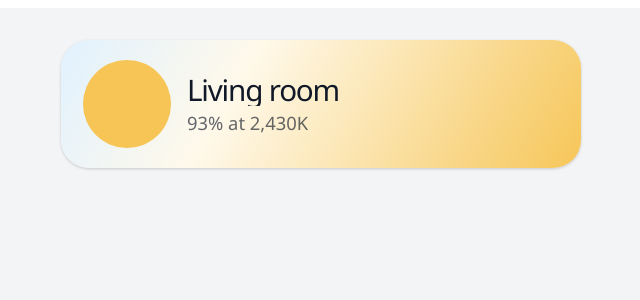
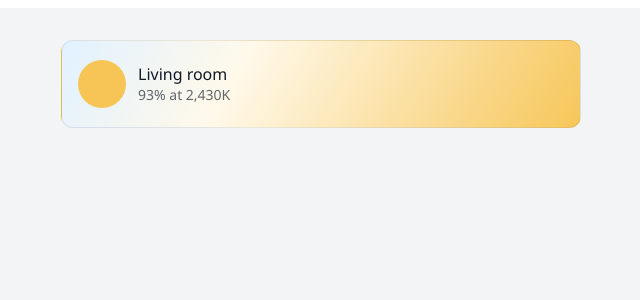
Before and after one commit to mbb365/Dual-Axis-Controller-v4, a React (Vite) app: page / in a window 1280 px wide. Shown: the top 300 px of the page, without its empty margins (319-959 px from the left). Built offline with nearby package versions, Linux system fonts and the light colour scheme.

Commit message:
Refine compact card popup behavior

```diff
--- a/src/App.tsx
+++ b/src/App.tsx
@@ -1,8 +1,6 @@
 import { useCallback, useEffect, useRef, useState } from 'react';
 import { CompactCard, type CardLayout } from './components/CompactCard';
 import { callLightService, getLightState } from './services/ha-connection';
-
-type HassAction = 'tap' | 'hold' | 'double_tap';
 
 export interface CardAppProps {
     hass: any;
@@ -10,9 +8,9 @@ export interface CardAppProps {
     icon?: string;
     name?: string;
     layout?: CardLayout | 'auto';
-    onCardAction?: (action: HassAction) => void;
-    canHoldAction?: boolean;
-    canDoubleTapAction?: boolean;
+    onTapAction?: () => void;
+    onHoldAction?: () => void;
+    onDoubleTapAction?: () => void;
 }
 
 export function CardApp({
@@ -21,9 +19,9 @@ export function CardApp({
     icon = 'mdi:lightbulb',
     name,
     layout = 'compact',
-    onCardAction,
-    canHoldAction = false,
-    canDoubleTapAction = false,
+    onTapAction,
+    onHoldAction,
+    onDoubleTapAction,
 }: CardAppProps) {
     const light = getLightState(hass, entityId);
     const lightName = name || light?.attributes.friendly_name || entityId;
@@ -49,6 +47,7 @@ export function CardApp({
     const [kelvin, setKelvin] = useState<number | null>(null);
     const [isOn, setIsOn] = useState(false);
     const [uiMode, setUiMode] = useState<'temperature' | 'spectrum'>('temperature');
+    const [showPopup, setShowPopup] = useState(false);
 
     useEffect(() => {
         if (!rootRef.current) return;
@@ -223,6 +222,17 @@ export function CardApp({
         [markInteraction, supportsSpectrum, supportsTemperature]
     );
 
+    const handleTap = useCallback(() => {
+        if (onTapAction) {
+            onTapAction();
+            return;
+        }
+
+        if (resolvedLayout === 'compact') {
+            setShowPopup(true);
+        }
+    }, [onTapAction, resolvedLayout]);
+
     if (!light) {
         return (
             <div ref={rootRef}>
@@ -262,10 +272,56 @@ export function CardApp({
                 onModeChange={handleModeChange}
                 onControlsChange={handleControlsChange}
                 onToggle={handleToggle}
-                onCardAction={onCardAction}
-                canHoldAction={canHoldAction}
-                canDoubleTapAction={canDoubleTapAction}
+                onTapAction={handleTap}
+                onHoldAction={onHoldAction}
+                onDoubleTapAction={onDoubleTapAction}
             />
+
+            {resolvedLayout === 'compact' && showPopup ? (
+                <div
+                    onClick={() => setShowPopup(false)}
+                    style={{
+                        position: 'fixed',
+                        inset: 0,
+                        background: 'rgba(15, 23, 42, 0.18)',
+                        display: 'grid',
+                        placeItems: 'center',
+                        padding: '24px',
+                        boxSizing: 'border-box',
+                        zIndex: 1000,
+                    }}
+                >
+                    <div
+                        onClick={(event) => event.stopPropagation()}
+                        style={{
+                            width: 'min(100%, 460px)',
+                            background: 'var(--ha-card-background, var(--card-background-color, #ffffff))',
+                            borderRadius: 'var(--ha-card-border-radius, 12px)',
+                            boxShadow: 'var(--ha-card-box-shadow, 0 8px 24px rgba(15, 23, 42, 0.16))',
+                            border: '1px solid var(--divider-color, rgba(0, 0, 0, 0.08))',
+                            padding: '16px',
+                            boxSizing: 'border-box',
+                        }}
+                    >
+                        <CompactCard
+                            layout="expanded"
+                            lightName={lightName}
+                            icon={icon}
+                            isOn={isOn}
+                            hue={hue}
+                            saturation={saturation}
+                            brightness={brightness}
+                            kelvin={kelvin}
+                            uiMode={uiMode}
+                            canUseTemperature={supportsTemperature}
+                            canUseSpectrum={supportsSpectrum}
+                            onModeChange={handleModeChange}
+                            onControlsChange={handleControlsChange}
+                            onToggle={handleToggle}
+                        />
+                    </div>
+                </div>
+            ) : null}
         </div>
     );
 }
--- a/src/components/CompactCard.css
+++ b/src/components/CompactCard.css
@@ -1,7 +1,7 @@
 .dual-card {
     box-sizing: border-box;
     width: 100%;
-    border-radius: var(--ha-card-border-radius, 28px);
+    border-radius: var(--ha-card-border-radius, 12px);
     font-family: var(--ha-font-family, "Segoe UI", Roboto, sans-serif);
 }
 
@@ -9,12 +9,13 @@
     display: grid;
     grid-template-columns: auto minmax(0, 1fr);
     align-items: center;
-    gap: 16px;
-    min-height: 124px;
-    padding: 20px 22px;
-    box-shadow: var(--ha-card-box-shadow, 0 1px 3px rgba(0, 0, 0, 0.18));
+    gap: 12px;
+    min-height: 88px;
+    padding: 14px 16px;
+    box-shadow: var(--ha-card-box-shadow, none);
     cursor: pointer;
-    transition: transform 0.18s ease, box-shadow 0.18s ease;
+    transition: box-shadow 0.18s ease;
+    border: 1px solid var(--divider-color, rgba(0, 0, 0, 0.08));
 }
 
 .dual-card--compact:focus-visible {
@@ -23,13 +24,12 @@
 }
 
 .dual-card--compact:hover {
-    transform: translateY(-1px);
-    box-shadow: var(--ha-card-box-shadow, 0 4px 12px rgba(0, 0, 0, 0.18));
+    box-shadow: 0 1px 2px rgba(0, 0, 0, 0.08);
 }
 
 .dual-card__icon-shell {
-    width: 88px;
-    height: 88px;
+    width: 48px;
+    height: 48px;
     border-radius: 999px;
     display: grid;
     place-items: center;
@@ -38,7 +38,7 @@
 }
 
 .dual-card__icon {
-    --mdc-icon-size: 42px;
+    --mdc-icon-size: 24px;
 }
 
 .dual-card__content {
@@ -46,24 +46,24 @@
 }
 
 .dual-card__title {
-    font-size: clamp(1.3rem, 3.2vw, 1.85rem);
-    line-height: 1.08;
+    font-size: 1rem;
+    line-height: 1.25;
     font-weight: 500;
-    letter-spacing: -0.04em;
+    letter-spacing: normal;
     color: var(--primary-text-color, #111827);
     display: -webkit-box;
-    -webkit-line-clamp: 2;
+    -webkit-line-clamp: 1;
     -webkit-box-orient: vertical;
     overflow: hidden;
 }
 
 .dual-card__subtitle {
-    margin-top: 6px;
-    font-size: clamp(0.98rem, 2.4vw, 1.15rem);
-    line-height: 1.2;
+    margin-top: 2px;
+    font-size: 0.875rem;
+    line-height: 1.35;
     color: var(--secondary-text-color, rgba(17, 24, 39, 0.65));
     display: -webkit-box;
-    -webkit-line-clamp: 2;
+    -webkit-line-clamp: 1;
     -webkit-box-orient: vertical;
     overflow: hidden;
 }
@@ -76,31 +76,21 @@
     border-radius: 0;
 }
 
-.dual-card__expanded-heading {
-    margin-bottom: 14px;
-}
-
-.dual-card__eyebrow {
-    font-size: 0.8rem;
-    line-height: 1;
-    color: var(--secondary-text-color, rgba(17, 24, 39, 0.58));
-}
-
 .dual-card__expanded-title {
-    margin-top: 2px;
-    font-size: clamp(1.1rem, 3vw, 1.45rem);
-    line-height: 1.08;
-    font-weight: 600;
-    letter-spacing: -0.03em;
+    margin-bottom: 12px;
+    font-size: 1rem;
+    line-height: 1.25;
+    font-weight: 500;
+    letter-spacing: normal;
     color: var(--primary-text-color, #111827);
 }
 
 .dual-card__expanded-header {
     display: grid;
     grid-template-columns: repeat(2, minmax(0, 1fr));
-    gap: 16px;
+    gap: 12px;
     align-items: end;
-    margin-bottom: 14px;
+    margin-bottom: 12px;
 }
 
 .dual-card__meta {
@@ -112,20 +102,11 @@
 }
 
 .dual-card__meta-value {
-    font-size: clamp(1.35rem, 4vw, 2rem);
-    line-height: 1.05;
+    font-size: 1.5rem;
+    line-height: 1.1;
     font-weight: 500;
-    letter-spacing: -0.04em;
+    letter-spacing: -0.02em;
     color: var(--primary-text-color, #111827);
-    white-space: nowrap;
-    overflow: hidden;
-    text-overflow: ellipsis;
-}
-
-.dual-card__meta-label {
-    margin-top: 4px;
-    font-size: 0.88rem;
-    color: var(--secondary-text-color, rgba(17, 24, 39, 0.65));
     white-space: nowrap;
     overflow: hidden;
     text-overflow: ellipsis;
@@ -134,18 +115,18 @@
 .dual-card__mode-row {
     display: grid;
     grid-template-columns: repeat(2, minmax(0, 1fr));
-    gap: 12px;
-    margin-top: 16px;
+    gap: 8px;
+    margin-top: 12px;
 }
 
 .dual-card__mode-pill {
-    min-height: 44px;
+    min-height: 36px;
     border-radius: 999px;
     border: 1px solid rgba(17, 24, 39, 0.16);
     background: linear-gradient(120deg, rgba(224, 241, 255, 0.95) 0%, rgba(255, 250, 235, 0.95) 100%);
     color: var(--primary-text-color, #111827);
     font: inherit;
-    font-size: 1rem;
+    font-size: 0.95rem;
     cursor: pointer;
     transition: border-color 0.18s ease, transform 0.18s ease, opacity 0.18s ease;
 }
@@ -167,15 +148,15 @@
     .dual-card--compact {
         grid-template-columns: 1fr;
         justify-items: start;
-        gap: 16px;
+        gap: 12px;
     }
 
     .dual-card__icon-shell {
-        width: 72px;
-        height: 72px;
+        width: 40px;
+        height: 40px;
     }
 
     .dual-card__icon {
-        --mdc-icon-size: 36px;
+        --mdc-icon-size: 20px;
     }
 }
--- a/src/components/CompactCard.tsx
+++ b/src/components/CompactCard.tsx
@@ -3,7 +3,6 @@ import compactCardStyles from './CompactCard.css?inline';
 import { Halo } from './Halo';
 
 export type CardLayout = 'compact' | 'expanded';
-type CardAction = 'tap' | 'hold' | 'double_tap';
 
 interface CompactCardProps {
     layout: CardLayout;
@@ -20,9 +19,9 @@ interface CompactCardProps {
     onModeChange: (mode: 'temperature' | 'spectrum') => void;
     onControlsChange: (h: number, s: number, b: number) => void;
     onToggle: () => void;
-    onCardAction?: (action: CardAction) => void;
-    canHoldAction?: boolean;
-    canDoubleTapAction?: boolean;
+    onTapAction?: () => void;
+    onHoldAction?: () => void;
+    onDoubleTapAction?: () => void;
 }
 
 function formatStatus(isOn: boolean, brightness: number, kelvin: number | null, uiMode: 'temperature' | 'spectrum') {
@@ -119,9 +118,9 @@ export function CompactCard({
     onModeChange,
     onControlsChange,
     onToggle,
-    onCardAction,
-    canHoldAction = false,
-    canDoubleTapAction = false,
+    onTapAction,
+    onHoldAction,
+    onDoubleTapAction,
 }: CompactCardProps) {
     const holdTimer = useRef<number | null>(null);
     const tapTimer = useRef<number | null>(null);
@@ -151,13 +150,13 @@ export function CompactCard({
     };
 
     const handlePointerDown = () => {
-        if (layout !== 'compact' || !onCardAction || !canHoldAction) return;
+        if (layout !== 'compact' || !onHoldAction) return;
 
         holdTriggered.current = false;
         clearHold();
         holdTimer.current = window.setTimeout(() => {
             holdTriggered.current = true;
-            onCardAction('hold');
+            onHoldAction();
         }, 500);
     };
 
@@ -166,43 +165,43 @@ export function CompactCard({
     };
 
     const handleClick = () => {
-        if (layout !== 'compact' || !onCardAction) return;
+        if (layout !== 'compact' || !onTapAction) return;
         if (holdTriggered.current) {
             holdTriggered.current = false;
             return;
         }
 
-        if (canDoubleTapAction) {
+        if (onDoubleTapAction) {
             if (tapTimer.current) {
                 window.clearTimeout(tapTimer.current);
                 tapTimer.current = null;
-                onCardAction('double_tap');
+                onDoubleTapAction();
                 return;
             }
 
             tapTimer.current = window.setTimeout(() => {
                 tapTimer.current = null;
-                onCardAction('tap');
+                onTapAction();
             }, 250);
             return;
         }
 
-        onCardAction('tap');
+        onTapAction();
     };
 
     const handleKeyDown = (event: React.KeyboardEvent<HTMLDivElement>) => {
-        if (layout !== 'compact' || !onCardAction) return;
+        if (layout !== 'compact' || !onTapAction) return;
         if (event.key !== 'Enter' && event.key !== ' ') return;
         event.preventDefault();
-        onCardAction('tap');
+        onTapAction();
     };
 
     if (layout === 'compact') {
         return (
             <div
                 className="dual-card dual-card--compact"
-                role={onCardAction ? 'button' : undefined}
-                tabIndex={onCardAction ? 0 : -1}
+                role={onTapAction ? 'button' : undefined}
+                tabIndex={onTapAction ? 0 : -1}
                 onPointerDown={handlePointerDown}
                 onPointerUp={handlePointerEnd}
                 onPointerLeave={handlePointerEnd}
@@ -234,10 +233,7 @@ export function CompactCard({
     return (
         <div className="dual-card dual-card--expanded">
             <style>{compactCardStyles}</style>
-            <div className="dual-card__expanded-heading">
-                <div className="dual-card__eyebrow">Light</div>
-                <div className="dual-card__expanded-title">{lightName}</div>
-            </div>
+            <div className="dual-card__expanded-title">{lightName}</div>
 
             <div className="dual-card__expanded-header">
                 <div className="dual-card__meta">
--- a/src/main.tsx
+++ b/src/main.tsx
@@ -3,7 +3,6 @@ import { useMemo, useState } from 'react';
 import { CardApp } from './App';
 
 function MockHomeAssistant() {
-    const [showPopup, setShowPopup] = useState(false);
     const [mockState, setMockState] = useState({
         state: 'on',
         attributes: {
@@ -77,46 +76,8 @@ function MockHomeAssistant() {
                     margin: '0 auto',
                 }}
             >
-                <CardApp
-                    hass={hass}
-                    entityId="light.preview"
-                    layout="compact"
-                    onCardAction={(action) => {
-                        if (action === 'tap') {
-                            setShowPopup(true);
-                        }
-                    }}
-                />
+                <CardApp hass={hass} entityId="light.preview" layout="compact" />
             </div>
-
-            {showPopup ? (
-                <div
-                    onClick={() => setShowPopup(false)}
-                    style={{
-                        position: 'fixed',
-                        inset: 0,
-                        background: 'rgba(15, 23, 42, 0.18)',
-                        display: 'grid',
-                        placeItems: 'center',
-                        padding: '24px',
-                        boxSizing: 'border-box',
-                    }}
-                >
-                    <div
-                        onClick={(event) => event.stopPropagation()}
-                        style={{
-                            width: 'min(100%, 460px)',
-                            background: '#ffffff',
-                            borderRadius: '28px',
-                            boxShadow: '0 24px 64px rgba(15, 23, 42, 0.18)',
-                            padding: '20px',
-                            boxSizing: 'border-box',
-                        }}
-                    >
-                        <CardApp hass={hass} entityId="light.preview" layout="expanded" />
-                    </div>
-                </div>
-            ) : null}
         </div>
     );
 }
```
Also changed, not shown: src/card-entry.tsx (+9 -9 lines), 1 other file (tests, documents, lock files or other folders).
